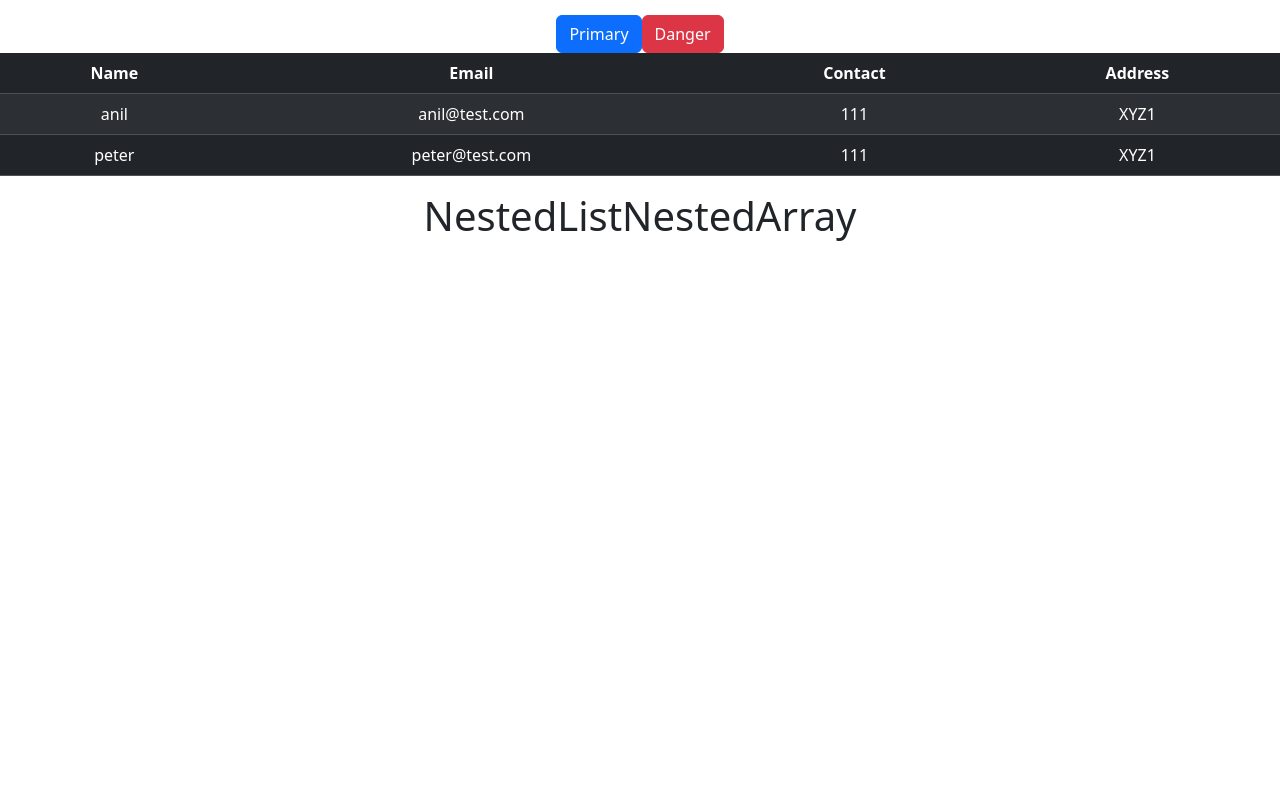
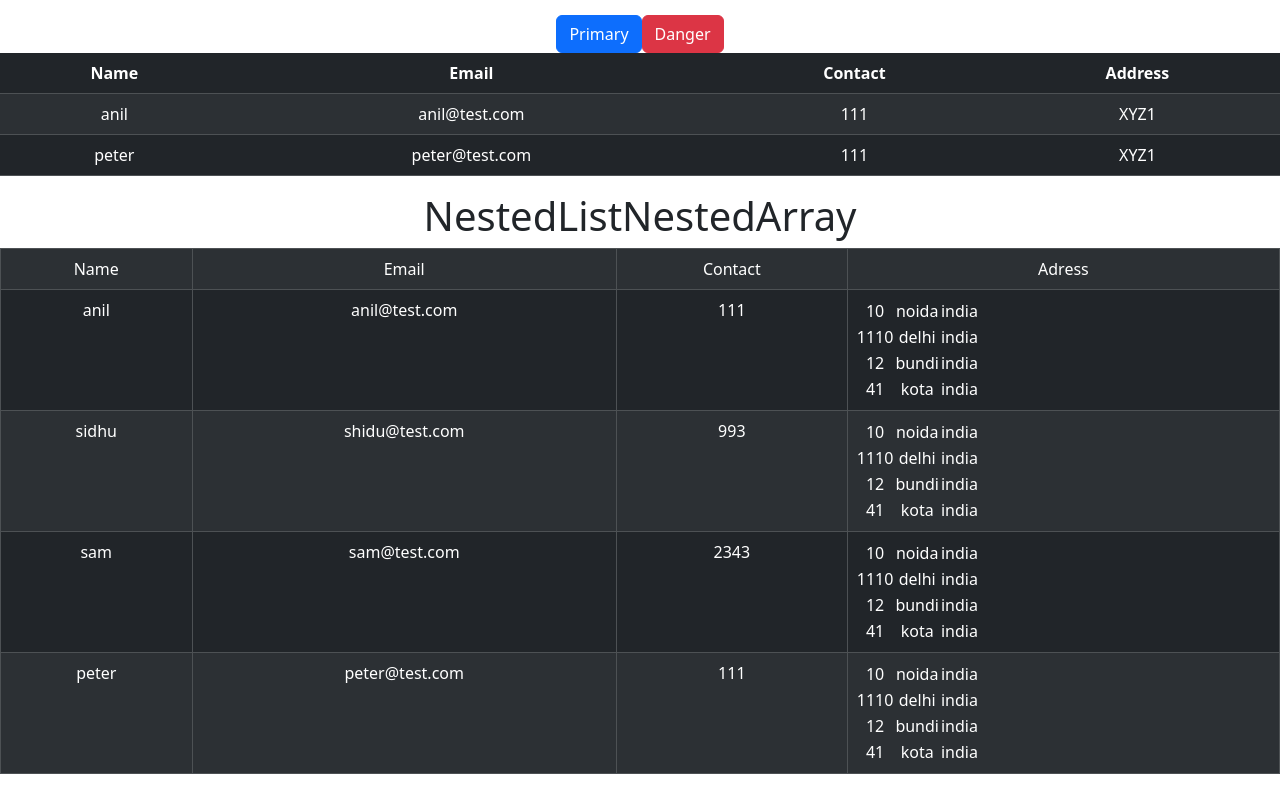
Before and after one commit to surendra960/getvalue, a React (Create React App) app: page / in a window 1280 px wide. Shown: the part 1493-2283 px from the top of the page. Before the commit the page ends 1741 px from the top, so only its background shows below. Built offline with nearby package versions, Linux system fonts and the light colour scheme.

Commit message:
nested list and nested map function

```diff
--- a/src/Nestedlistnestedarray.js
+++ b/src/Nestedlistnestedarray.js
@@ -1,9 +1,63 @@
-import React from 'react'
+import React from 'react';
+import { Table } from 'react-bootstrap';
 
 export default function Nestedlistnestedarray() {
+  const users = [
+    { name: "anil",  email: "anil@test.com",   contact: 111 , address :
+    [{Hn : "10", city :"noida", country : 'india'},
+    {Hn : "1110", city :"delhi", country : 'india'},
+    {Hn : "12", city :"bundi", country : 'india'},
+    {Hn : "41", city :"kota", country : 'india'}
+  ] },
+    { name: "sidhu", email: "shidu@test.com", contact: 993  , address :
+    [{Hn : "10", city :"noida", country : 'india'},
+    {Hn : "1110", city :"delhi", country : 'india'},
+    {Hn : "12", city :"bundi", country : 'india'},
+    {Hn : "41", city :"kota", country : 'india'}
+  ] },
+    { name: "sam",   email: "sam@test.com",     contact: 2343 , address :
+    [{Hn : "10", city :"noida", country : 'india'},
+    {Hn : "1110", city :"delhi", country : 'india'},
+    {Hn : "12", city :"bundi", country : 'india'},
+    {Hn : "41", city :"kota", country : 'india'}
+  ] },
+    { name: "peter", email: "peter@test.com", contact: 111 , address :
+    [{Hn : "10", city :"noida", country : 'india'},
+    {Hn : "1110", city :"delhi", country : 'india'},
+    {Hn : "12", city :"bundi", country : 'india'},
+    {Hn : "41", city :"kota", country : 'india'}
+  ] }
+  ];
   return (
     <div>
       <h1>NestedListNestedArray</h1>
+      <Table variant='dark'striped bordered hover>
+        <tbody>
+          <tr>
+            <td>Name</td>
+            <td>Email</td>
+            <td>Contact</td>
+            <td>Adress</td>
+          </tr>
+          {
+            users.map((item,i)=>
+              <tr key={i}>
+                <td>{item.name}</td>
+                <td>{item.email}</td>
+                <td>{item.contact}</td>
+                <td>{item.address.map((data)=>
+                <tr>
+                  <td>{data.Hn}</td>
+                  <td>{data.city}</td>
+                  <td>{data.country}</td>
+                </tr>
+                )
+                  }</td>
+              </tr>
+            )
+          }
+        </tbody>
+      </Table>
     </div>
   )
 }
```
